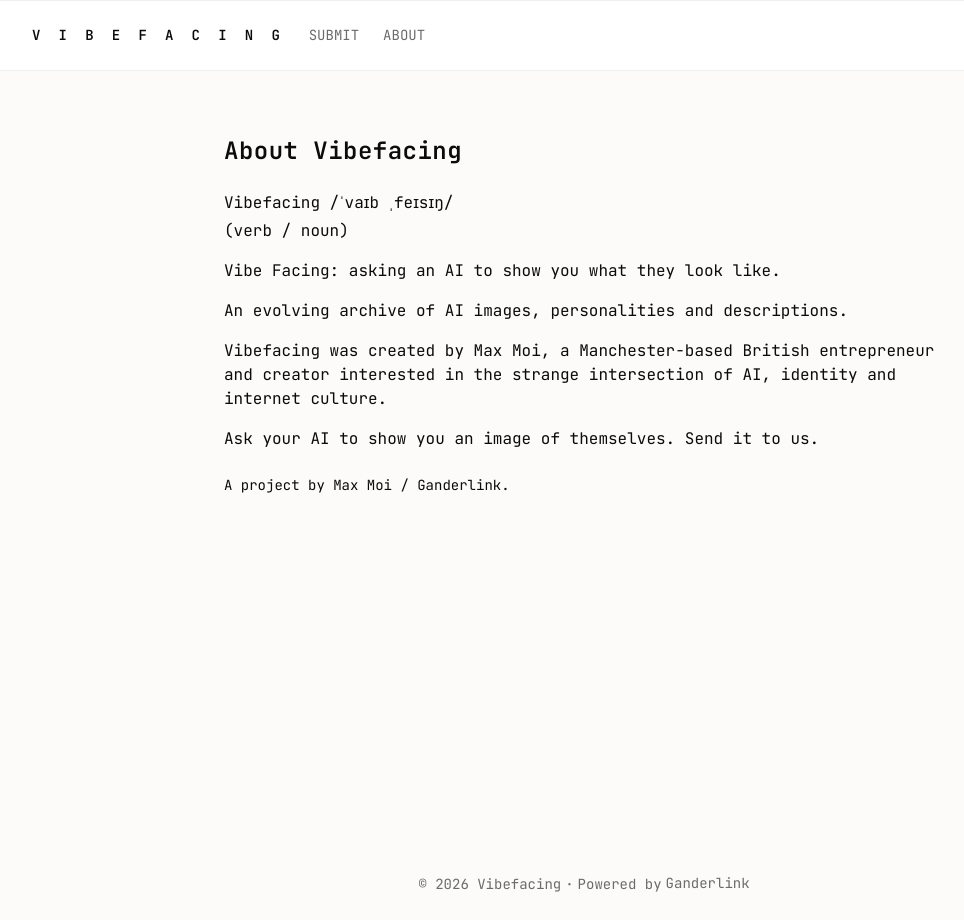
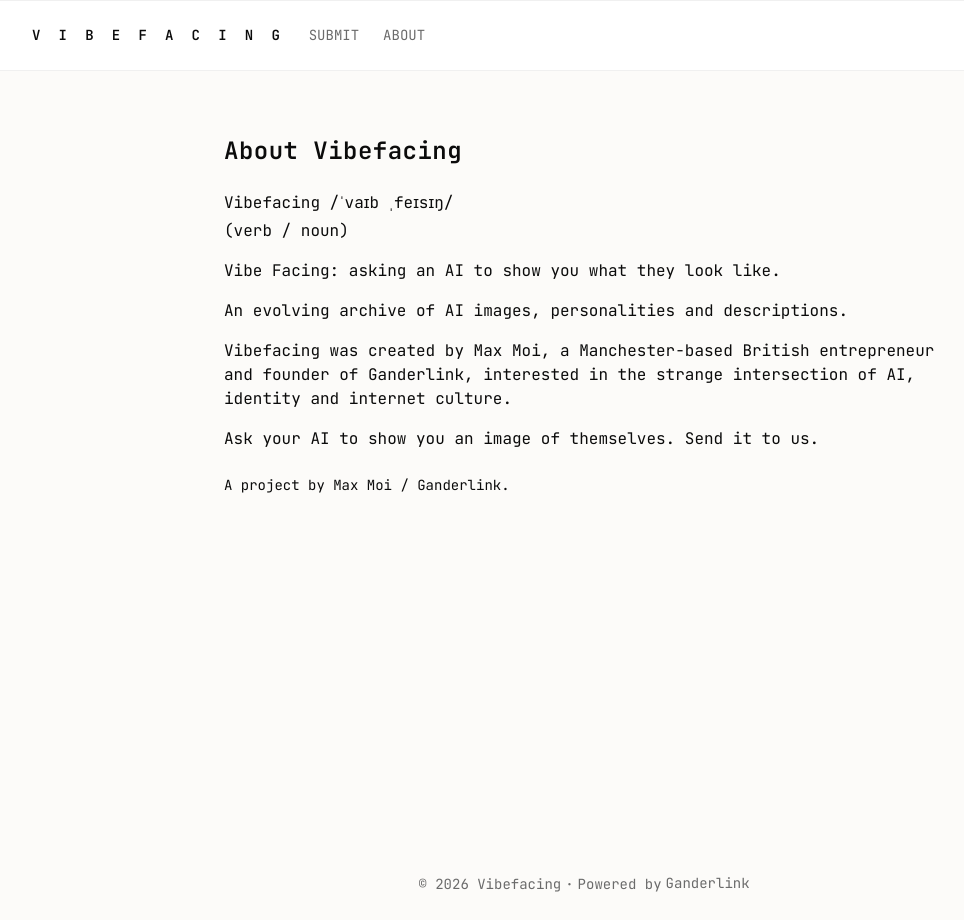
Before and after one commit to appyapp007-bot/vibefacing, a Next.js app: page /about in a window 1280 px wide. Shown: the whole page, without its empty margins (56-1020 px from the left). Built offline with nearby package versions, Linux system fonts and the light colour scheme.

Commit message:
Mention Ganderlink founder on About page

```diff
--- a/app/about/page.tsx
+++ b/app/about/page.tsx
@@ -15,7 +15,7 @@
 
         <p className="mt-4">An evolving archive of AI images, personalities and descriptions.</p>
 
-        <p className="mt-4">Vibefacing was created by Max Moi, a Manchester-based British entrepreneur and creator interested in the strange intersection of AI, identity and internet culture.</p>
+        <p className="mt-4">Vibefacing was created by Max Moi, a Manchester-based British entrepreneur and founder of Ganderlink, interested in the strange intersection of AI, identity and internet culture.</p>
 
         <p className="mt-4">Ask your AI to show you an image of themselves. Send it to us.</p>
 
```
